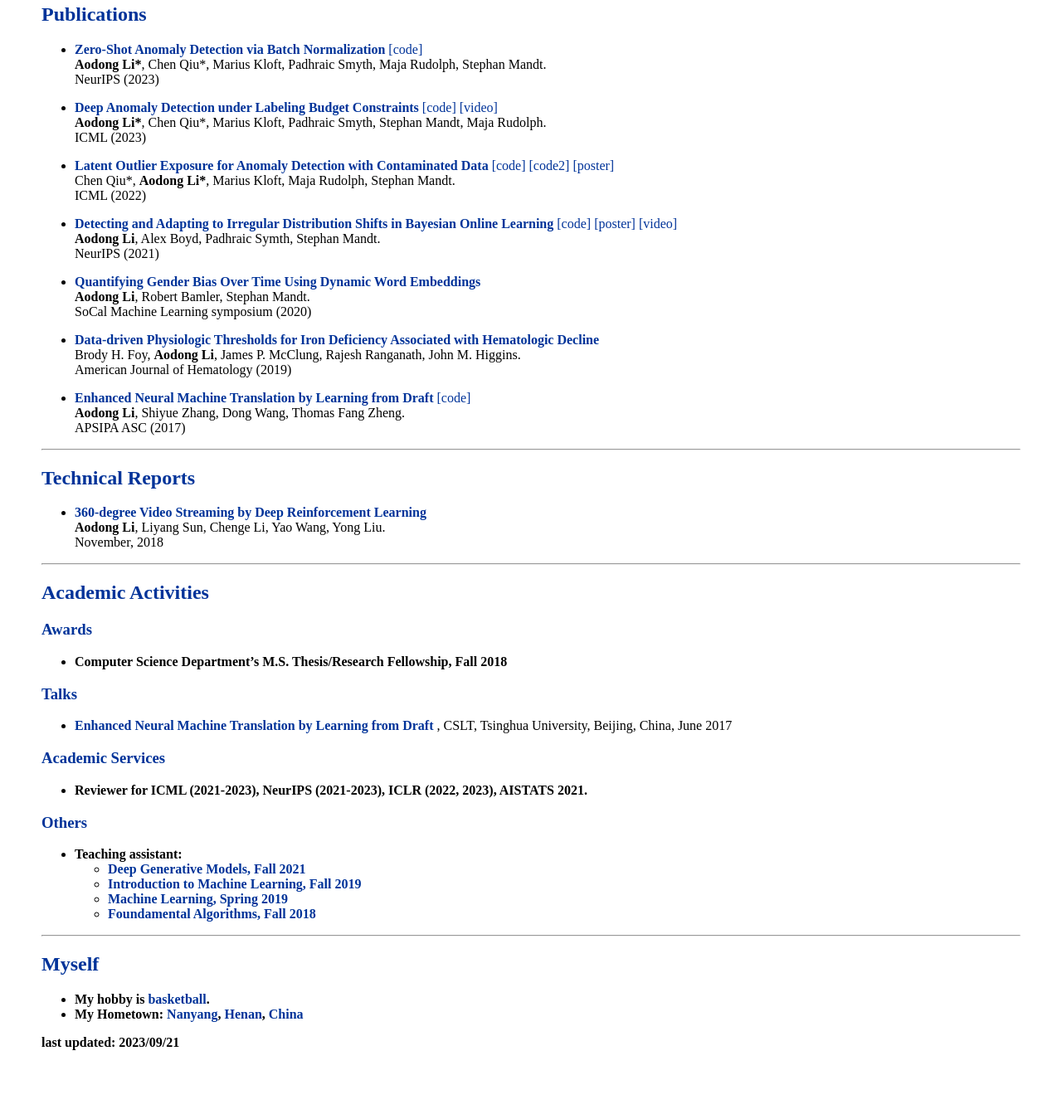
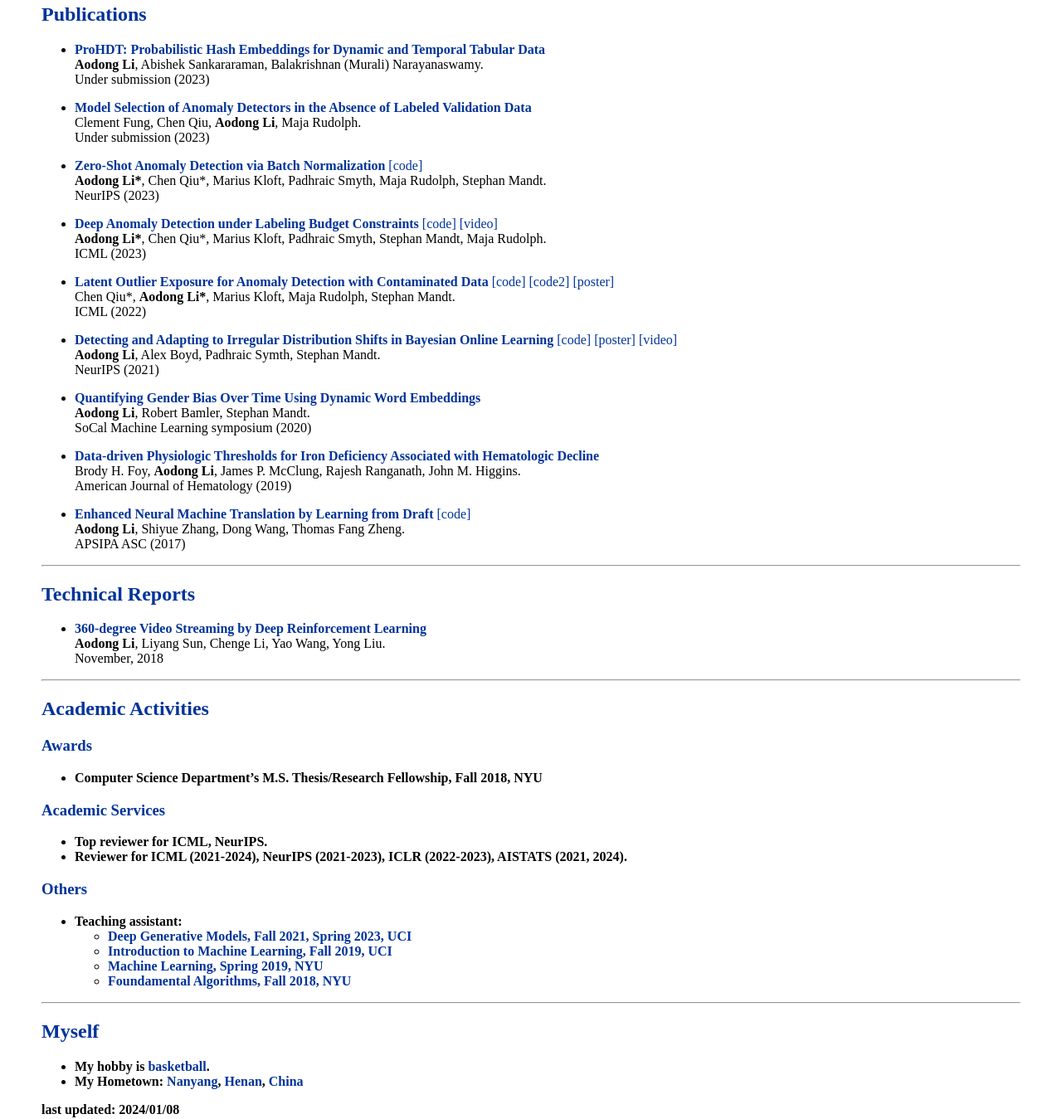
Before and after one commit to aodongli/aodongli.github.io, a plain HTML site: page index.html in a window 1280 px wide. Shown: the part 760-2109 px from the top of the page at 83% size. Before the commit the page ends 2056 px from the top, so only its background shows below. Drawn offline with Linux system fonts and the light colour scheme.

Commit message:
Update papers and cv

```diff
--- a/index.html
+++ b/index.html
@@ -208,6 +208,28 @@
 <script>
     var publications = [
         {
+            url: '',
+            title: 'ProHDT: Probabilistic Hash Embeddings for Dynamic and Temporal Tabular Data',
+            authers: ['Aodong Li', 'Abishek Sankararaman', 'Balakrishnan (Murali) Narayanaswamy'],
+            pub: 'Under submission ',
+            time: '(2023)',
+            // poster: './files/poster_loe_icml2022.pdf',
+            // video: 'https://nips.cc/virtual/2021/poster/27983',
+            // code: 'https://github.com/aodongli/zero-shot-ad-via-batch-norm',
+            // code2: 'https://github.com/aodongli/Latent-Outlier-Exposure',
+        },
+        {
+            url: 'https://arxiv.org/abs/2310.10461',
+            title: 'Model Selection of Anomaly Detectors in the Absence of Labeled Validation Data',
+            authers: ['Clement Fung', 'Chen Qiu', 'Aodong Li', 'Maja Rudolph'],
+            pub: 'Under submission ',
+            time: '(2023)',
+            // poster: './files/poster_loe_icml2022.pdf',
+            // video: 'https://nips.cc/virtual/2021/poster/27983',
+            // code: 'https://github.com/aodongli/zero-shot-ad-via-batch-norm',
+            // code2: 'https://github.com/aodongli/Latent-Outlier-Exposure',
+        },
+        {
             url: 'https://arxiv.org/abs/2302.07849',
             title: 'Zero-Shot Anomaly Detection via Batch Normalization',
             authers: ['Aodong Li*', 'Chen Qiu*', 'Marius Kloft', 'Padhraic Smyth', 'Maja Rudolph', 'Stephan Mandt'],
@@ -353,19 +375,20 @@
 <a name="awards" class="disabled"><h3> Awards </h3></a>
 
 <ul>
-    <li><b>Computer Science Department’s M.S. Thesis/Research Fellowship, Fall 2018</b></li>
+    <li><b>Computer Science Department’s M.S. Thesis/Research Fellowship, Fall 2018, NYU</b></li>
 </ul>
 
-<a name="talks" class="disabled"><h3> Talks </h3></a>
+<!-- <a name="talks" class="disabled"><h3> Talks </h3></a>
 
 <ul>
     <li><b><a href="./files/learning_from_draft.pdf" target="_blank">Enhanced Neural Machine Translation by Learning from Draft </a></b>, CSLT, Tsinghua University, Beijing, China, June 2017</li>
-</ul>
+</ul> -->
 
 <a name="services" class="disabled"><h3> Academic Services </h3></a>
 
 <ul>
-    <li><b>Reviewer for ICML (2021-2023), NeurIPS (2021-2023), ICLR (2022, 2023), AISTATS 2021.</li>
+    <li><b>Top reviewer for ICML, NeurIPS.</li>
+    <li><b>Reviewer for ICML (2021-2024), NeurIPS (2021-2023), ICLR (2022-2023), AISTATS (2021, 2024).</li>
 </ul>
 
 <a name="others" class="disabled"><h3> Others </h3></a>
@@ -376,10 +399,10 @@
 
     <ul>
 
-    <li><b><a href="http://www.stephanmandt.com/courses/deep-generative-models-2019.html" target="_blank">Deep Generative Models, Fall 2021</a></b></li>
-    <li><b><a href="http://www.stephanmandt.com/courses/intro-to-ML.html" target="_blank">Introduction to Machine Learning, Fall 2019</a></b></li>
-    <li><b><a href="https://cs.nyu.edu/courses/spring19/CSCI-GA.2565-001/" target="_blank">Machine Learning, Spring 2019</a></b></li>
-    <li><b><a href="https://cs.nyu.edu/courses/fall18/CSCI-GA.1170-001/" target="_blank">Foundamental Algorithms, Fall 2018</a></b></li>
+    <li><b><a href="http://www.stephanmandt.com/courses/deep-generative-models-2019.html" target="_blank">Deep Generative Models, Fall 2021, Spring 2023, UCI</a></b></li>
+    <li><b><a href="http://www.stephanmandt.com/courses/intro-to-ML.html" target="_blank">Introduction to Machine Learning, Fall 2019, UCI</a></b></li>
+    <li><b><a href="https://cs.nyu.edu/courses/spring19/CSCI-GA.2565-001/" target="_blank">Machine Learning, Spring 2019, NYU</a></b></li>
+    <li><b><a href="https://cs.nyu.edu/courses/fall18/CSCI-GA.1170-001/" target="_blank">Foundamental Algorithms, Fall 2018, NYU</a></b></li>
 
     </ul>
 
@@ -439,7 +462,7 @@
 </ul>
 
 
-last updated: 2023/09/21
+last updated: 2024/01/08
 
 <!-- <ul>
     <a href="https://info.flagcounter.com/3P4w"><img src="./files/saved_resource" alt="Flag Counter" border="0"></a>
```
Also changed, not shown: 1 other file.
